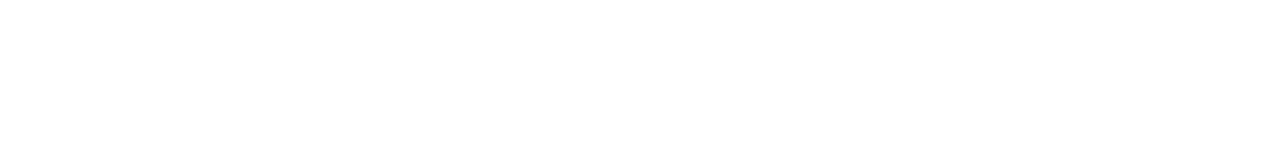
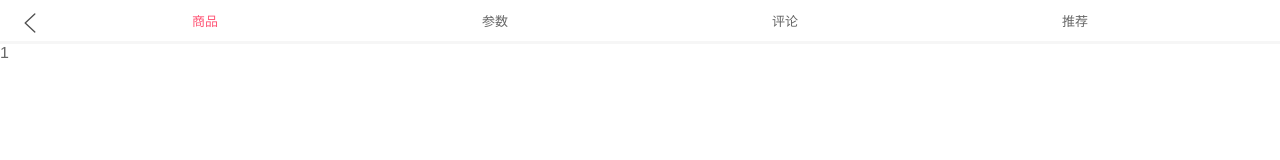
Before and after one commit to DuanPengZhan/supermall, a Vue app: page /detail/1 in a window 1280 px wide. Before the commit this address had no page. Shown: the top 160 px of the page. Built offline with nearby package versions, Linux system fonts and the light colour scheme.

Commit message:
detail-nav

```diff
--- a/src/components/common/navbar/NavBar.vue
+++ b/src/components/common/navbar/NavBar.vue
@@ -25,6 +25,7 @@
   height: 44px;
   line-height: 44px;
   text-align: center;
+  border-bottom: 3px solid #f6f6f6;
 }
 .left, .right {
   width: 60px;
@@ -32,7 +33,6 @@
 }
 .center {
   flex: 1;
-
 }
 
 </style>
--- a/src/components/content/goods/GoodsListItem.vue
+++ b/src/components/content/goods/GoodsListItem.vue
@@ -1,5 +1,5 @@
 <template>
-  <div class="goods-item">
+  <div class="goods-item" @click="itemClick">
     <img :src="goodsItem.show.img" alt="" />
     <div class="goods-info">
       <p>{{ goodsItem.title }}</p>
@@ -18,6 +18,11 @@
       default() {
         return {};
       },
+    },
+  },
+  methods: {
+    itemClick() {
+      this.$router.push("/detail/" + this.goodsItem.iid)
     },
   },
 };
--- a/src/router/index.js
+++ b/src/router/index.js
@@ -39,6 +39,14 @@
       keepAlive: true,  // 设置页面是否需要使用缓存
     },
     component: () => import('../views/profile/Profile.vue'),
+  },
+  {
+    path: '/detail/:iid',
+    name: 'Detail',
+    meta: {
+      keepAlive: true,  // 设置页面是否需要使用缓存
+    },
+    component: () => import('../views/detail/Detail.vue'),
   }
 ]
 
--- /dev/null
+++ b/src/views/detail/Detail.vue
@@ -0,0 +1,28 @@
+<template>
+    <div>
+        <detail-nav-bar></detail-nav-bar>
+        {{iid}}
+    </div>
+</template>
+
+<script>
+import DetailNavBar from './childComps/DetailNavBar'
+    export default {
+        name: 'Detail',
+        data() {
+            return {
+                iid: null
+            }
+        },
+        components:{
+            DetailNavBar
+        },
+        created() {
+            this.iid = this.$route.params.iid
+        },
+    }
+</script>
+
+<style lang="scss" scoped>
+
+</style>
--- /dev/null
+++ b/src/views/detail/childComps/DetailNavBar.vue
@@ -0,0 +1,70 @@
+<template>
+  <div>
+    <nav-bar class="detail-nav">
+      <template #left>
+        <div class="back" @click="backClick">
+          <img src="@/assets/img/common/back.svg" alt="" />
+        </div>
+      </template>
+      <template #center>
+        <div class="title">
+          <div
+            v-for="(item, index) in titles"
+            :key="index"
+            class="title-item"
+            :class="{ active: index === currentIndex }"
+            @click="titleClick(index)"
+          >
+            {{ item }}
+          </div>
+        </div>
+      </template>
+    </nav-bar>
+  </div>
+</template>
+
+<script>
+import NavBar from "@/components/common/navbar/NavBar";
+export default {
+  name: "DetailNavBar",
+  data() {
+    return {
+      titles: ["商品", "参数", "评论", "推荐"],
+      currentIndex: 0,
+    };
+  },
+  components: {
+    NavBar,
+  },
+  methods: {
+    titleClick(index) {
+      this.currentIndex = index;
+      console.log(index);
+    },
+    backClick(){
+        this.$router.back()
+    }
+  },
+};
+</script>
+
+<style scoped>
+.detail-nav {
+  background-color: #ffffff;
+}
+.title {
+  display: flex;
+  font-size: 13px;
+}
+.title-item {
+  flex: 1;
+}
+
+.active {
+  color: var(--color-high-text);
+}
+
+.back img {
+    margin-top: 12px;
+}
+</style>
```
Also changed, not shown: 1 other file (tests, documents, lock files or other folders).
